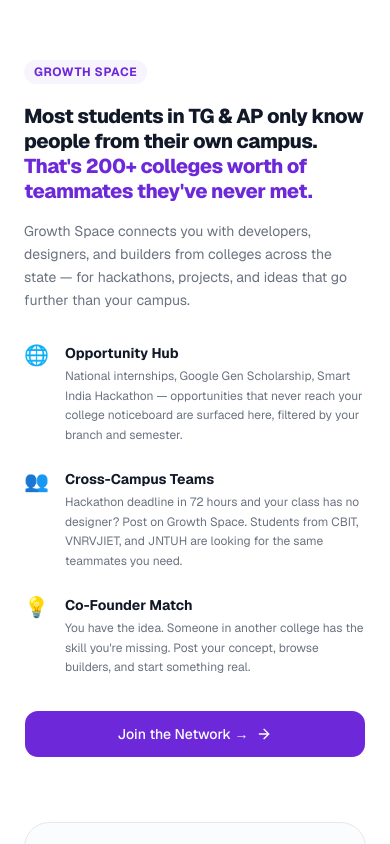
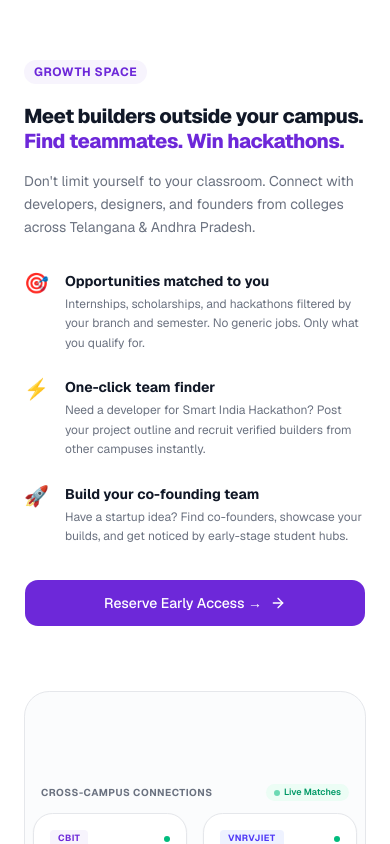
Before and after one commit to KandadiCharanTej/Naavik, a Next.js app: page / in a window 390 px wide. Shown: the part 4060-4904 px from the top of the page. Built offline with nearby package versions, Linux system fonts and the light colour scheme; no server answers.

Commit message:
Finalized landing page copywriting copy alignment and verified build output

```diff
--- a/components/final-cta.tsx
+++ b/components/final-cta.tsx
@@ -16,19 +16,18 @@ export function FinalCta() {
           />
           <div className="relative flex flex-col items-center">
             <h2 className="mx-auto max-w-2xl text-3xl font-extrabold tracking-tight text-white sm:text-4xl leading-[1.1]">
-              Naviko is being built right now.<br />
-              The students who join early<br className="hidden sm:inline" />
-              will shape what it becomes.
+              Secure your spot.<br />
+              Be the first to get Naviko.
             </h2>
             <p className="mx-auto mt-4 max-w-lg text-base leading-relaxed text-slate-400">
-              Get launch updates for your college. Lock in your founding member status. Be first when your campus goes live.
+              Join students from CBIT, VNRVJIET, and JNTUH reserving early access. Free for students, always.
             </p>
             <div className="mt-8 flex flex-col items-center justify-center gap-3">
               <WaitlistButton size="lg" id="final-cta-waitlist-btn">
-                Reserve My Spot — Free
+                Reserve Early Access →
               </WaitlistButton>
               <p className="text-xs text-slate-500 mt-2">
-                No spam. Just meaningful updates. Unsubscribe anytime.
+                No spam. Starting soon in Telangana & Andhra Pradesh.
               </p>
             </div>
           </div>
--- a/components/growth-space.tsx
+++ b/components/growth-space.tsx
@@ -123,37 +123,37 @@ export function GrowthSpace() {
               Growth Space
             </span>
             <h2 className="mt-5 text-xl font-extrabold tracking-tight text-foreground sm:text-2xl lg:text-[1.75rem] leading-[1.25]">
-              Most students in TG & AP only know people from their own campus. <span className="text-primary">That's 200+ colleges worth of teammates they've never met.</span>
+              Meet builders outside your campus. <span className="text-primary">Find teammates. Win hackathons.</span>
             </h2>
             <p className="mt-4 text-sm sm:text-base leading-relaxed text-muted-foreground">
-              Growth Space connects you with developers, designers, and builders from colleges across the state — for hackathons, projects, and ideas that go further than your campus.
+              Don't limit yourself to your classroom. Connect with developers, designers, and founders from colleges across Telangana & Andhra Pradesh.
             </p>
 
             <div className="mt-8 space-y-6">
               <div className="flex items-start gap-4">
-                <span className="text-xl leading-none select-none mt-0.5">🌐</span>
+                <span className="text-xl leading-none select-none mt-0.5">🎯</span>
                 <div>
-                  <h3 className="text-sm font-bold text-foreground">Opportunity Hub</h3>
+                  <h3 className="text-sm font-bold text-foreground">Opportunities matched to you</h3>
                   <p className="text-xs text-muted-foreground mt-1 leading-relaxed">
-                    National internships, Google Gen Scholarship, Smart India Hackathon — opportunities that never reach your college noticeboard are surfaced here, filtered by your branch and semester.
+                    Internships, scholarships, and hackathons filtered by your branch and semester. No generic jobs. Only what you qualify for.
                   </p>
                 </div>
               </div>
               <div className="flex items-start gap-4">
-                <span className="text-xl leading-none select-none mt-0.5">👥</span>
+                <span className="text-xl leading-none select-none mt-0.5">⚡</span>
                 <div>
-                  <h3 className="text-sm font-bold text-foreground">Cross-Campus Teams</h3>
+                  <h3 className="text-sm font-bold text-foreground">One-click team finder</h3>
                   <p className="text-xs text-muted-foreground mt-1 leading-relaxed">
-                    Hackathon deadline in 72 hours and your class has no designer? Post on Growth Space. Students from CBIT, VNRVJIET, and JNTUH are looking for the same teammates you need.
+                    Need a developer for Smart India Hackathon? Post your project outline and recruit verified builders from other campuses instantly.
                   </p>
                 </div>
               </div>
               <div className="flex items-start gap-4">
-                <span className="text-xl leading-none select-none mt-0.5">💡</span>
+                <span className="text-xl leading-none select-none mt-0.5">🚀</span>
                 <div>
-                  <h3 className="text-sm font-bold text-foreground">Co-Founder Match</h3>
+                  <h3 className="text-sm font-bold text-foreground">Build your co-founding team</h3>
                   <p className="text-xs text-muted-foreground mt-1 leading-relaxed">
-                    You have the idea. Someone in another college has the skill you're missing. Post your concept, browse builders, and start something real.
+                    Have a startup idea? Find co-founders, showcase your builds, and get noticed by early-stage student hubs.
                   </p>
                 </div>
               </div>
@@ -161,7 +161,7 @@ export function GrowthSpace() {
 
             <div className="mt-8 w-full">
               <WaitlistButton size="lg" className="w-full sm:w-auto" id="growth-space-keynote-btn">
-                Join the Network →
+                Reserve Early Access →
               </WaitlistButton>
             </div>
           </div>
--- a/components/site-footer.tsx
+++ b/components/site-footer.tsx
@@ -26,10 +26,10 @@ export function SiteFooter() {
           <div className="max-w-xs text-left">
             <Logo />
             <p className="mt-4 text-sm leading-relaxed text-muted-foreground">
-              The unified student OS for engineering students in Telangana &amp; Andhra Pradesh.
+              One place for everything engineering students need.
             </p>
             <p className="mt-2 text-xs text-muted-foreground/85 flex items-center gap-1">
-              Made with care in Hyderabad. 🤍
+              Built in Telangana &amp; Andhra Pradesh. 🤍
             </p>
           </div>
 
--- a/components/site-header.tsx
+++ b/components/site-header.tsx
@@ -46,7 +46,7 @@ export function SiteHeader() {
 
         <div className="hidden items-center gap-2 md:flex">
           <WaitlistButton size="sm" id="header-waitlist-btn">
-            Get Early Access
+            Reserve Early Access
           </WaitlistButton>
         </div>
 
@@ -76,7 +76,7 @@ export function SiteHeader() {
             ))}
             <div className="mt-3 flex flex-col gap-2">
               <WaitlistButton id="mobile-header-waitlist-btn">
-                Get Early Access
+                Reserve Early Access
               </WaitlistButton>
             </div>
           </nav>
--- a/components/student-reality.tsx
+++ b/components/student-reality.tsx
@@ -94,7 +94,7 @@ export function StudentReality() {
             {/* Naviko Unified Space Screen */}
             <div className={`w-full lg:w-1/2 relative transition-all duration-500 ${isUnified ? 'scale-100 opacity-100' : 'scale-95 opacity-30'}`}>
               <p className="absolute -top-6 left-0 text-[10px] font-bold uppercase tracking-wider text-primary flex items-center gap-1">
-                <Check className="h-3.5 w-3.5" /> Unified Naviko OS
+                <Check className="h-3.5 w-3.5" /> Unified Naviko Space
               </p>
 
               <div className="overflow-hidden rounded-2xl border border-border bg-white shadow-lg text-left">
@@ -105,7 +105,7 @@ export function StudentReality() {
                     <span className="h-2.5 w-2.5 rounded-full bg-amber-400" />
                     <span className="h-2.5 w-2.5 rounded-full bg-emerald-400" />
                   </div>
-                  <span className="text-[9px] text-muted-foreground">naviko.os</span>
+                  <span className="text-[9px] text-muted-foreground">naviko.app</span>
                 </div>
 
                 {/* Dashboard feed preview */}
@@ -136,10 +136,10 @@ export function StudentReality() {
           {/* Keynote Quote */}
           <div className="mt-8 text-center max-w-xl mx-auto border-t border-border/50 pt-6">
             <p className="text-sm font-bold text-foreground">
-              "We replace fragmented tabs with a single keyboard-driven workspace."
+              "We replace fragmented tabs with a single workspace."
             </p>
             <p className="text-xs text-muted-foreground mt-1">
-              Naviko OS groups information contextually based on your branch and year.
+              Naviko groups updates contextually based on your branch and year.
             </p>
           </div>
 
```
